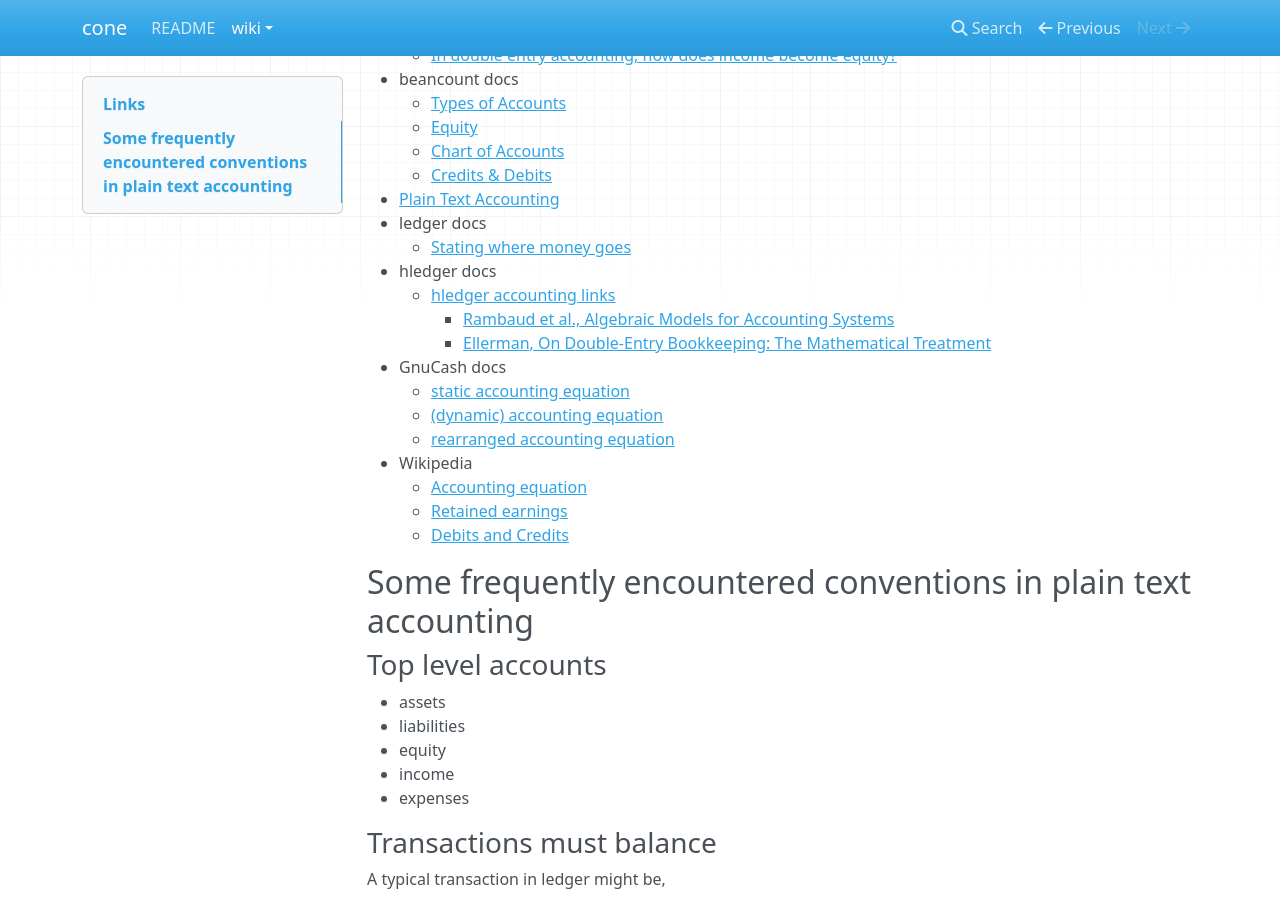
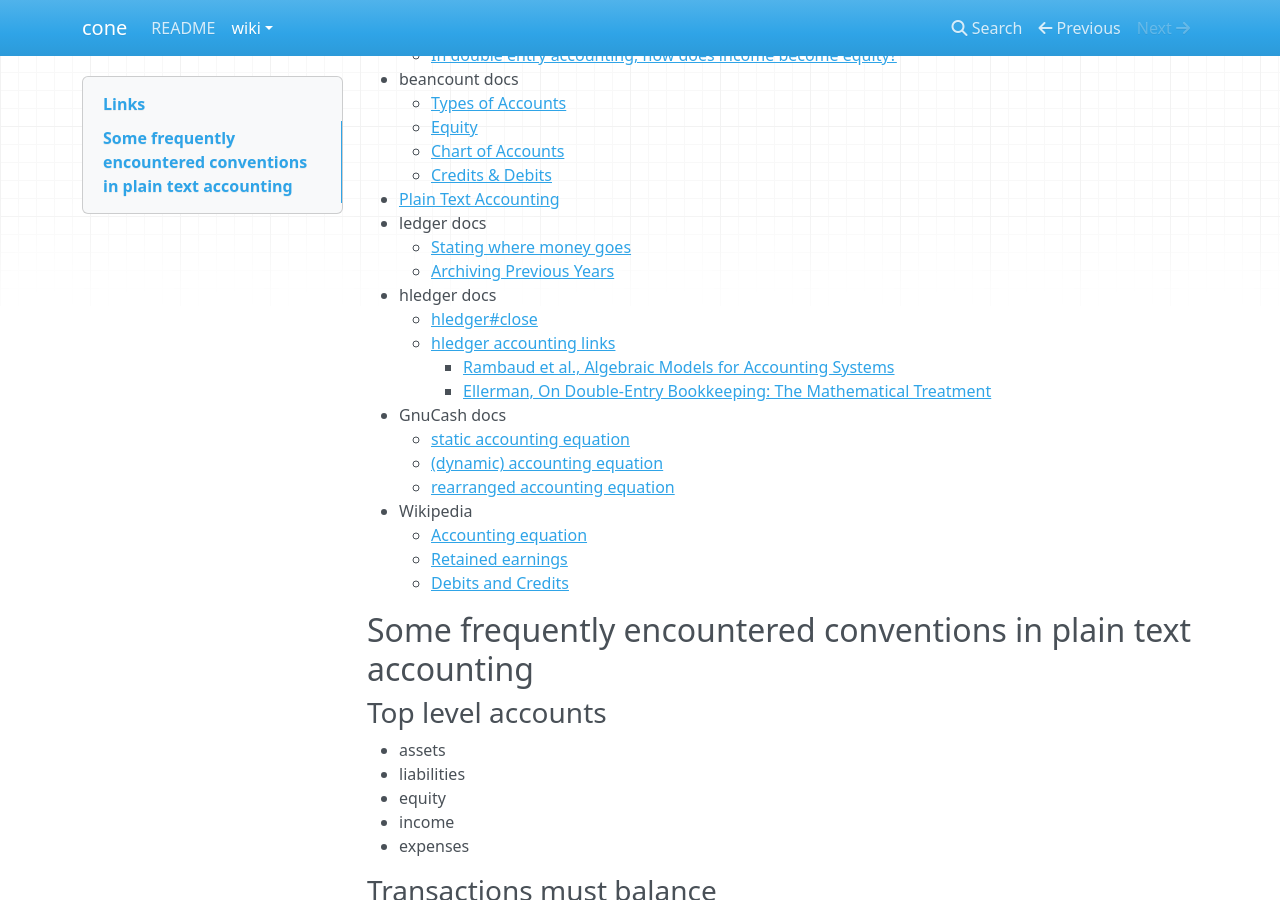
Before and after one commit to bradyt/cone_site, an MkDocs documentation site: the page built from docs/wiki/Notes.md, in a window 1280 px wide and 900 px high, scrolled down 327 px. Built offline with MkDocs 1.6.1, drawn with Linux system fonts in a browser that asks for light colours; nearby versions of some CDN libraries; formulas are drawn with MathJax 3.

Commit message:
Add a few links regarding closing

```diff
--- a/docs/wiki/Notes.md
+++ b/docs/wiki/Notes.md
@@ -20,7 +20,9 @@ So for now, here you are.
 - [Plain Text Accounting](https://plaintextaccounting.org)
 - ledger docs
     - [Stating where money goes](https://www.ledger-cli.org/3.0/doc/ledger3.html#Stating-where-money-goes)
+    - [Archiving Previous Years](https://www.ledger-cli.org/3.0/doc/ledger3.html#Archiving-Previous-Years)
 - hledger docs
+    - [hledger#close](https://hledger.org/hledger.html#close)
     - [hledger accounting links](https://hledger.org/accounting-links.html#theory)
         - [Rambaud et al., Algebraic Models for Accounting Systems](https://www.maa.org/press/maa-reviews/algebraic-models-for-accounting-systems)
         - [Ellerman, On Double-Entry Bookkeeping: The Mathematical Treatment](http://www.ellerman.org/wp-content/uploads/2014/11/DEB-MathTreatment-reprint.pdf)
```
